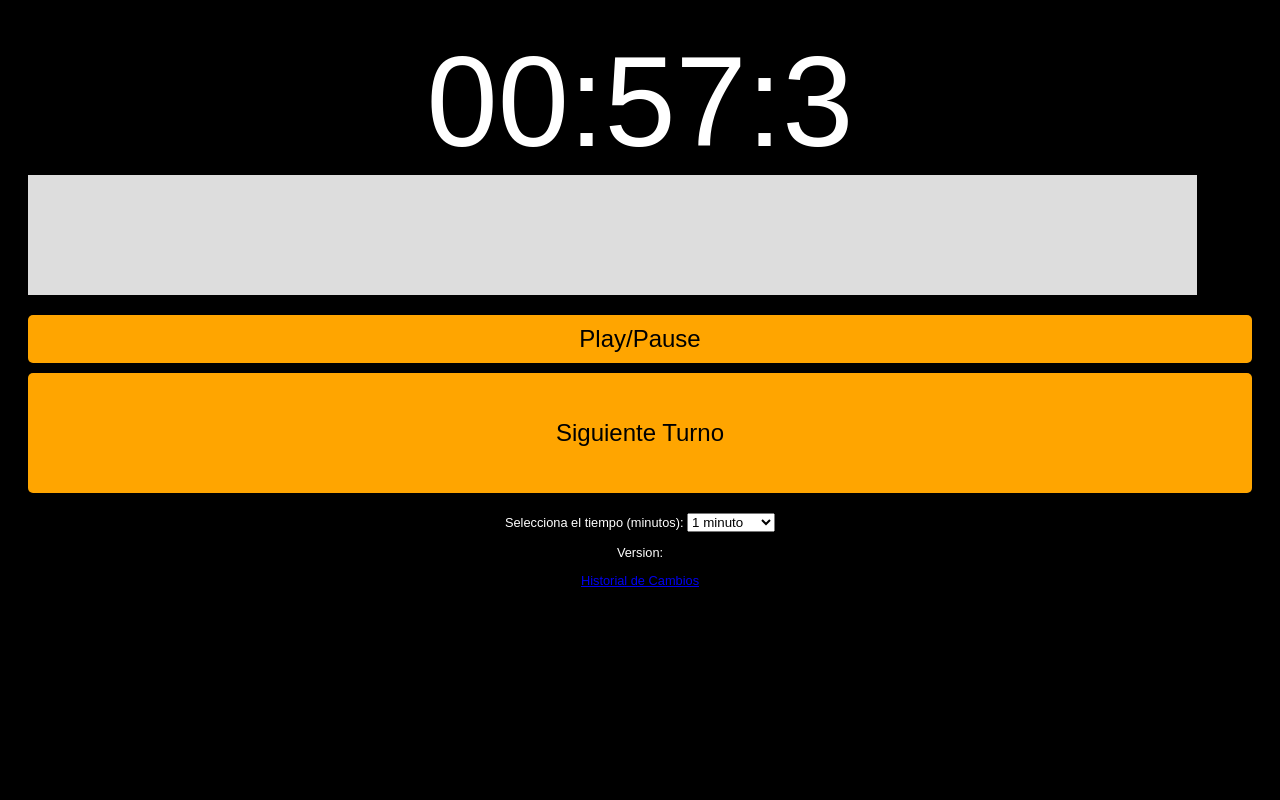
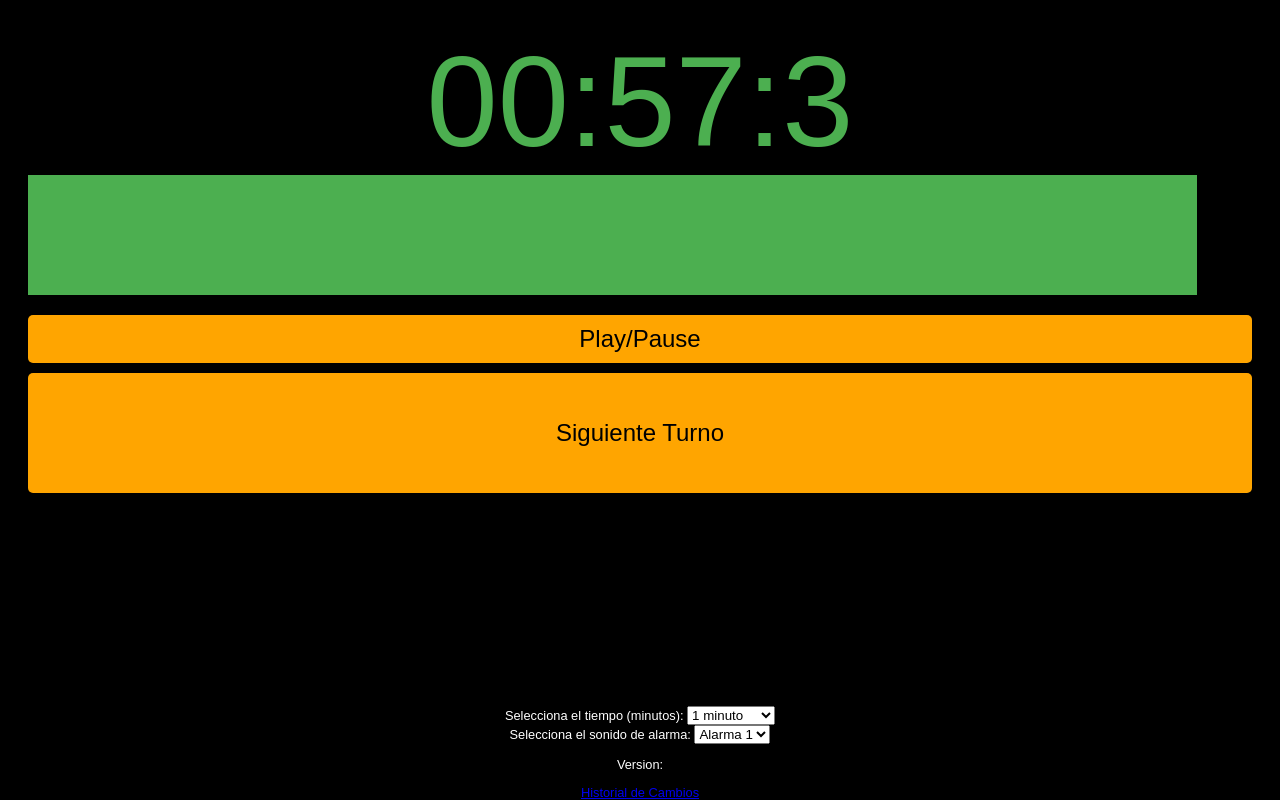
Before and after one commit to arturoytal/temporizador, a plain HTML site: page index.html in a window 1280 px wide. Both pictures are taken after a click on the button "Play/Pause". Drawn offline with Linux system fonts and the light colour scheme.

Commit message:
algunos ajustes más

```diff
--- a/css/styles.css
+++ b/css/styles.css
@@ -37,4 +37,8 @@ body {
 footer {
     margin-top: 20px;
     font-size: 0.8em;
+    position: fixed; /* Hacer que el footer se quede fijo en la parte inferior */
+    bottom: 0;
+    left: 0;
+    width: 100%;
 }
--- a/index.html
+++ b/index.html
@@ -36,6 +36,16 @@
                 <option value="10">10 minutos</option>
             </select>
         </div>
+        <div id="selectorAudio">
+            <label for="audioSeleccionado">Selecciona el sonido de alarma:</label>
+            <select id="audioSeleccionado">
+                <option value="audio/alarma1.mp3">Alarma 1</option>
+                <option value="audio/alarma2.mp3">Alarma 2</option>
+                <option value="audio/alarma3.mp3">Alarma 3</option>
+                <option value="audio/alarma4.mp3">Alarma 4</option>
+                <option value="audio/alarma5.mp3">Alarma 5</option>
+            </select>
+        </div>
         <p>Version: <span id="version"></span></p>
         <a href="https://github.com/arturoytal/temporizador/blob/main/changelog.md">Historial de Cambios</a>
     </footer>
--- a/js/script.js
+++ b/js/script.js
@@ -6,6 +6,9 @@ const sonidoFinal = document.getElementById('sonidoFinal');
 document.getElementById('playPause').addEventListener('click', toggleTemporizador);
 document.getElementById('siguienteTurno').addEventListener('click', siguienteTurno);
 document.getElementById('tiempoSeleccionado').addEventListener('change', cambiarDuracion);
+document.getElementById('audioSeleccionado').addEventListener('change', function() {
+    sonidoFinal.src = this.value;
+});
 
 function iniciarTemporizador(duracionEnMinutos) {
     duracion = duracionEnMinutos * 60 * 1000;
@@ -35,7 +38,17 @@ function actualizarTemporizador() {
 function actualizarBarraProgreso(porcentaje) {
     let barra = document.getElementById('barraProgreso');
     barra.style.width = porcentaje + '%';
-    // Código para cambiar el color de la barra
+
+    if (porcentaje > 50) {
+        barra.style.backgroundColor = '#4CAF50'; // Verde
+        document.getElementById('cuentaAtras').style.color = '#4CAF50';
+    } else if (porcentaje > 25) {
+        barra.style.backgroundColor = 'orange'; // Naranja
+        document.getElementById('cuentaAtras').style.color = 'orange';
+    } else {
+        barra.style.backgroundColor = 'red'; // Rojo
+        document.getElementById('cuentaAtras').style.color = 'red';
+    }
 }
 
 function toggleTemporizador() {
```
Also changed, not shown: 2 other files.
